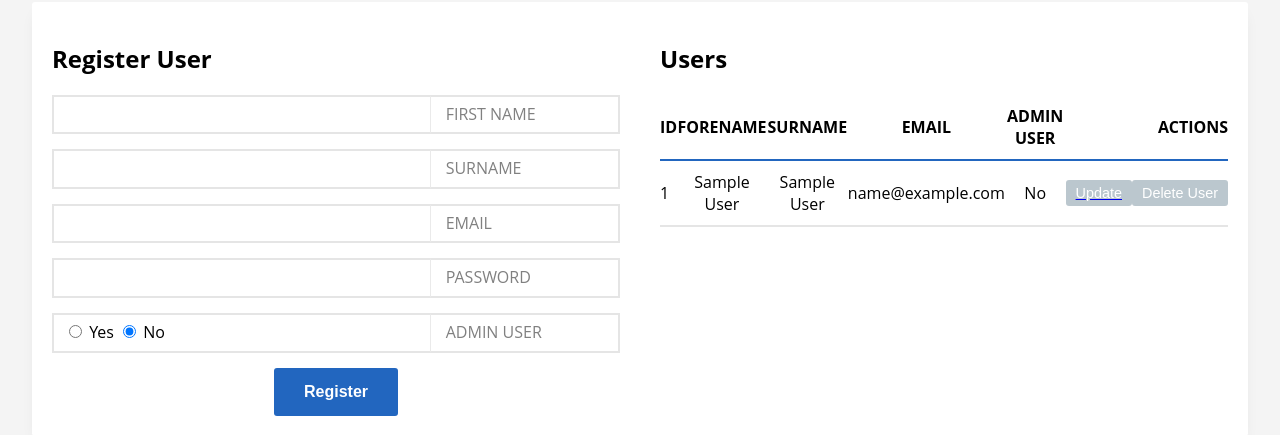
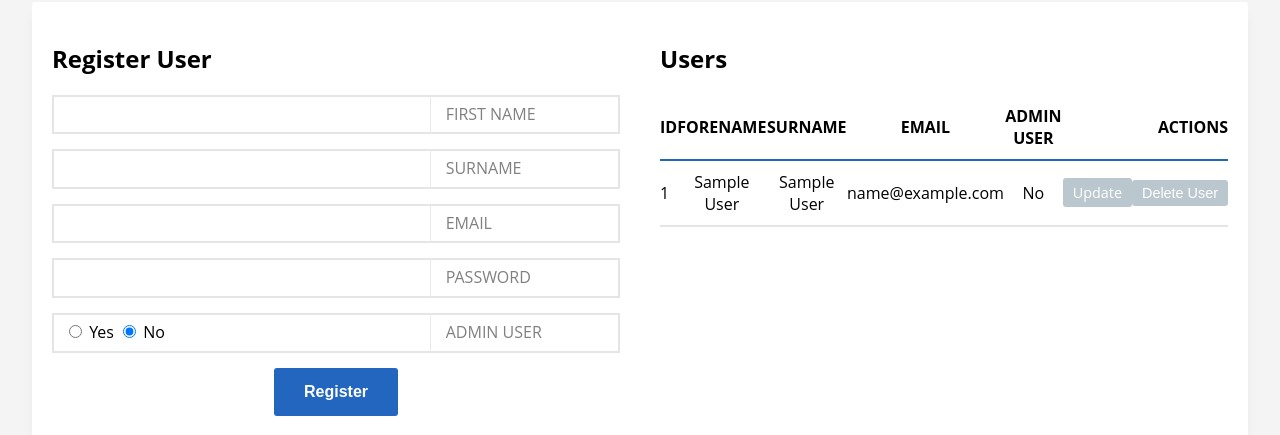
Before and after one commit to mdgriffin/Dynamic-Web-Project, a PHP site: page /admin/users in a window 1280 px wide. Shown: the part 313-748 px from the top of the page. Run offline with PHP 8.4, Linux system fonts and the light colour scheme; the visitor is signed in with stand-in values (Sample User, id 1); data that the repository does not hold is empty.

Commit message:
Changed anchor to button

```diff
--- a/app/views/admin/users.php
+++ b/app/views/admin/users.php
@@ -116,7 +116,7 @@
 							<td><?php echo $user["surname"]; ?></td>
 							<td><?php echo $user["email"]; ?></td>
 							<td><?php echo ((int)$user["is_admin"] == 1? "Yes": "No "); ?></td>
-							<td><a href="admin/users?id=<?php echo $user["user_id"]; ?>"><button class="btn btn-small btn-secondary">Update</button></a></td>
+							<td><a href="admin/users?id=<?php echo $user["user_id"]; ?>" class="btn btn-small btn-secondary">Update</a></td>
 							<td>
 								<form action="admin/users" method="post">
 									<input type="hidden" name="METHOD" value="DELETE">
```
